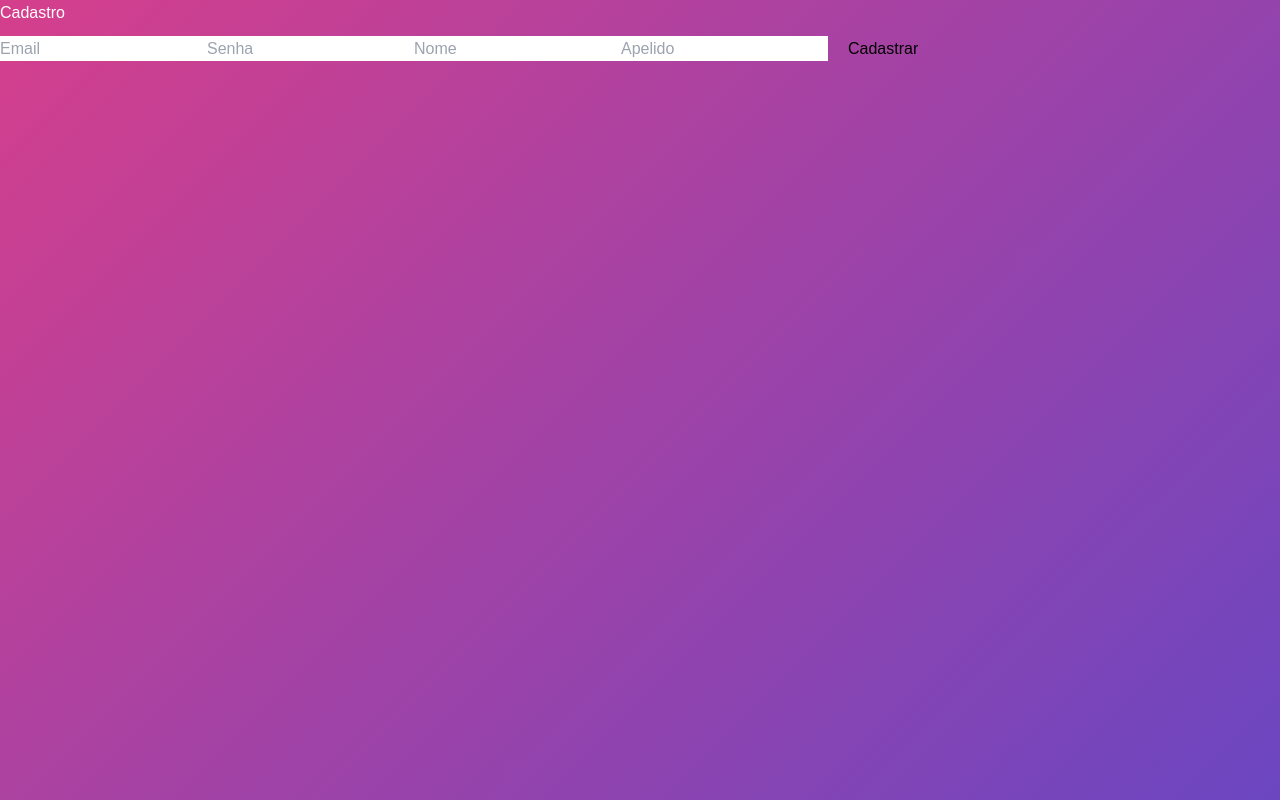
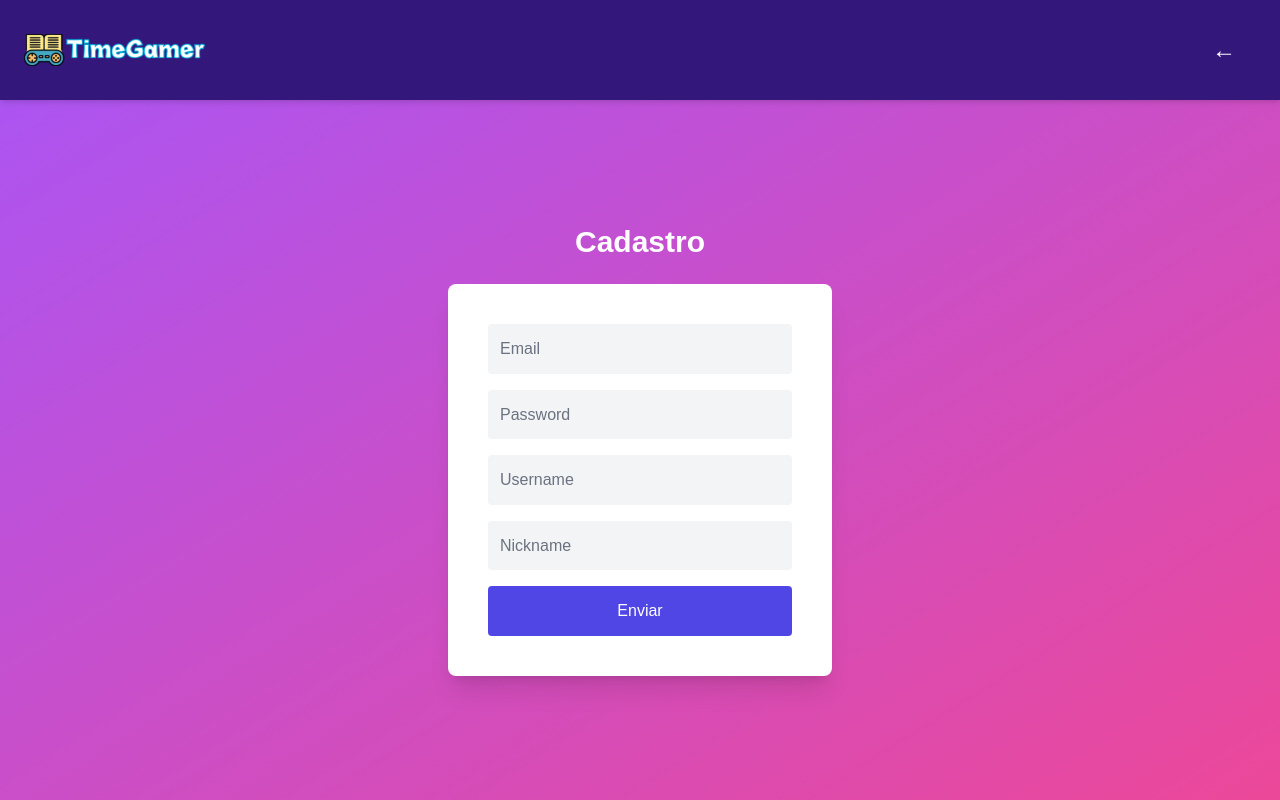
Before and after one commit to artmaia/timeGamer, a Next.js app: page /cadastro in a window 1280 px wide. Built offline with nearby package versions, Linux system fonts and the light colour scheme; no server answers.

Commit message:
validação senha

```diff
--- a/src/app/cadastro/page.jsx
+++ b/src/app/cadastro/page.jsx
@@ -15,6 +15,13 @@ const SignUp = () => {
   const router = useRouter();
 
   const handleSignUp = async () => {
+
+    if (password.length < 8) {
+      setError("A senha deve ter pelo menos 8 caracteres.");
+      return;
+    }
+
+
     try {
       console.log("Criando usuário no Firebase Authentication...");
       const userCredential = await createUserWithEmailAndPassword(auth, email, password);
@@ -57,14 +64,70 @@ const SignUp = () => {
   };
 
   return (
-    <div>
-      <h1>Cadastro</h1>
-      <input type="email" value={email} onChange={(e) => setEmail(e.target.value)} placeholder="Email" />
-      <input type="password" value={password} onChange={(e) => setPassword(e.target.value)} placeholder="Senha" />
-      <input type="text" value={username} onChange={(e) => setUsername(e.target.value)} placeholder="Nome" />
-      <input type="text" value={nickname} onChange={(e) => setNickname(e.target.value)} placeholder="Apelido" />
-      <button onClick={handleSignUp}>Cadastrar</button>
-      {error && <p style={{ color: "red" }}>{error}</p>}
+    <div className="min-h-screen bg-gradient-to-br from-purple-500 to-pink-500 flex flex-col">
+
+      {/* Header com a seta para a página raiz */}
+      <header style={{ backgroundColor: '#34177B' }} className="text-white p-6 flex justify-between items-center shadow-md">
+        <div className="text-xl font-bold">
+          <img src="/logo_header.svg" alt="Logo do Site" className="h-8" />
+        </div>
+        <button
+          onClick={() => router.push('/')} // Redireciona para a página raiz
+          className="text-white text-2xl"
+        >
+          ←
+        </button>
+      </header>
+
+      {/* Formulário de cadastro */}
+      <div className="flex flex-col items-center justify-center flex-grow">
+        <div>
+          <h1 className="text-3xl font-bold text-white mb-6">Cadastro</h1>
+
+        </div>
+
+        <div className="bg-white p-10 rounded-lg shadow-xl w-96">
+          {/* Exibindo erros */}
+          {error && <p className="text-red-500">{error}</p>}
+
+          <input
+            type="email"
+            placeholder="Email"
+            value={email}
+            onChange={(e) => setEmail(e.target.value)}
+            className="w-full p-3 mb-4 bg-gray-100 rounded outline-none text-black placeholder-gray-500"
+          />
+          <input
+            type="password"
+            placeholder="Password"
+            value={password}
+            minLength={8}
+            onChange={(e) => setPassword(e.target.value)}
+            className="w-full p-3 mb-4 bg-gray-100 rounded outline-none text-black placeholder-gray-500"
+          />
+          <input
+            type="text"
+            placeholder="Username"
+            value={username}
+            onChange={(e) => setUsername(e.target.value)}
+            className="w-full p-3 mb-4 bg-gray-100 rounded outline-none text-black placeholder-gray-500"
+          />
+          <input
+            type="text"
+            placeholder="Nickname"
+            value={nickname}
+            onChange={(e) => setNickname(e.target.value)}
+            className="w-full p-3 mb-4 bg-gray-100 rounded outline-none text-black placeholder-gray-500"
+          />
+
+          <button
+            onClick={handleSignUp}
+            className="w-full p-3 bg-indigo-600 rounded text-white hover:bg-indigo-500"
+          >
+            Enviar
+          </button>
+        </div>
+      </div>
     </div>
   );
 };
--- a/src/app/firebase/config.js
+++ b/src/app/firebase/config.js
@@ -11,7 +11,7 @@ const firebaseConfig = {
   appId: process.env.NEXT_PUBLIC_FIREBASE_APP_ID,
 };
 
-console.log("Firebase API Key:", process.env.NEXT_PUBLIC_FIREBASE_API_KEY);
+// console.log("Firebase API Key:", process.env.NEXT_PUBLIC_FIREBASE_API_KEY);
 
 // Inicializa o app do Firebase
 const app = !getApps().length ? initializeApp(firebaseConfig) : getApp();
```
